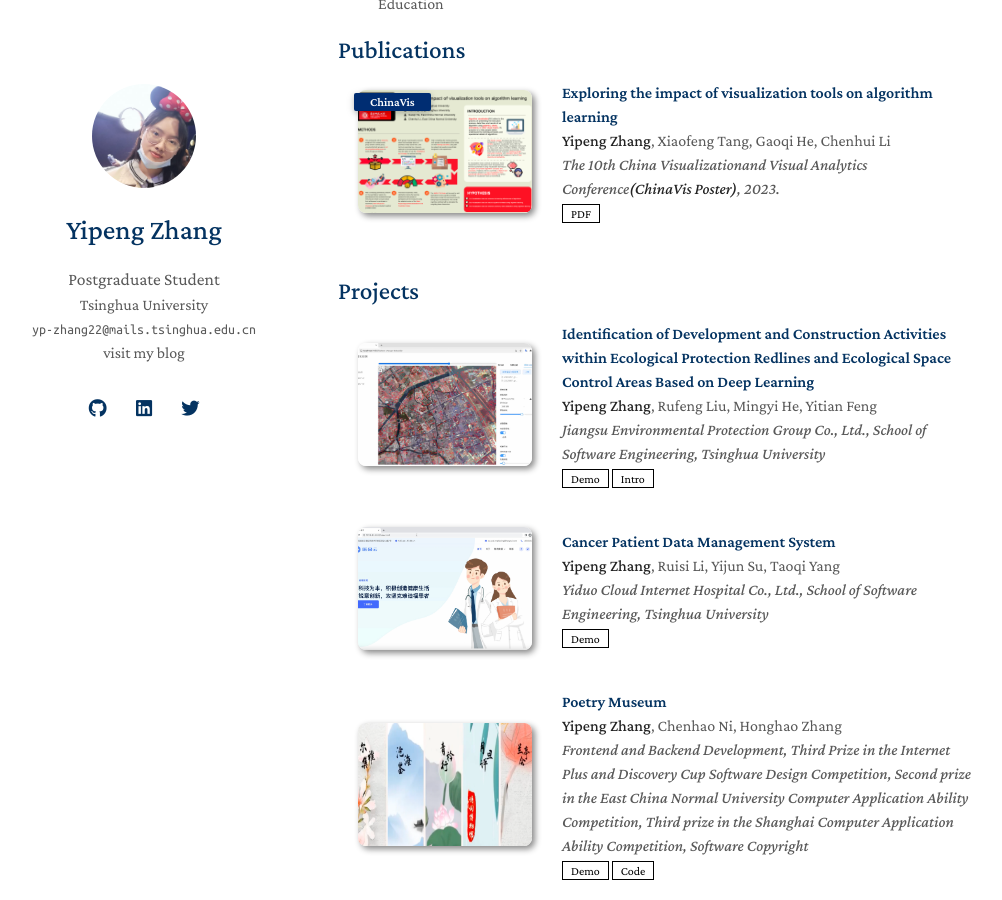
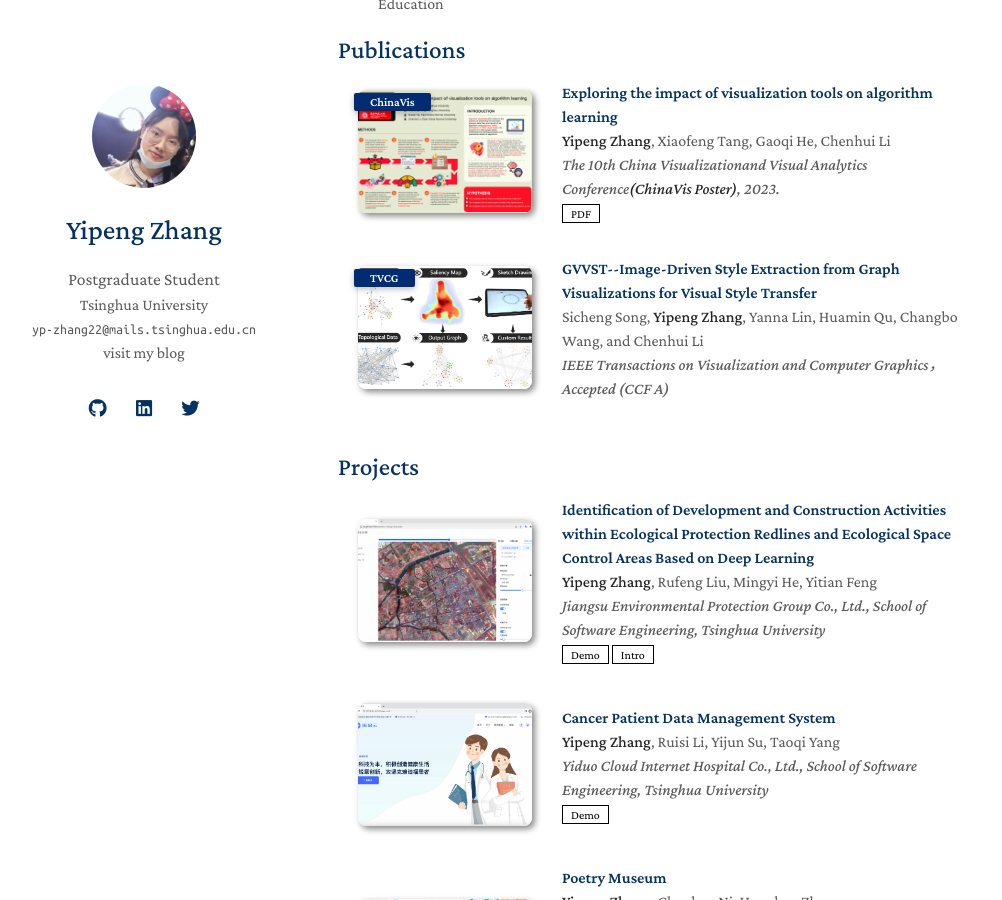
Before and after one commit to YipengZhang22/YipengZhang22.github.io, a Jekyll site: the page built from index.md, in a window 1280 px wide and 900 px high, scrolled down 347 px. Shown: the whole window, without its empty margins (132-1134 px from the left). Built offline with Jekyll 4.4.1, drawn with Linux system fonts in a browser that asks for light colours; nearby versions of some CDN libraries; a style sheet for code colours, icons or effects is not loaded; our own code applies the rules of GitHub Pages for plain Markdown files.

Commit message:
Update publications.yml

```diff
--- a/_data/publications.yml
+++ b/_data/publications.yml
@@ -6,3 +6,9 @@ main:
     conference: The 10th China Visualizationand Visual Analytics Conference<strong>(ChinaVis Poster)</strong>, 2023.
     pdf: ./assets/files/ChinaVis2023_Poster_YipengZhang_ Explori....pdf
     image: ./assets/img/publications/1.png
+
+  - title: GVVST--Image-Driven Style Extraction from Graph Visualizations for Visual Style Transfer
+    authors: Sicheng Song, <strong>Yipeng Zhang</strong>, Yanna Lin, Huamin Qu, Changbo Wang, and Chenhui Li
+    conference_short: TVCG
+    conference: IEEE Transactions on Visualization and Computer Graphics，Accepted (CCF A)
+    image: ./assets/img/publications/2.png
```
